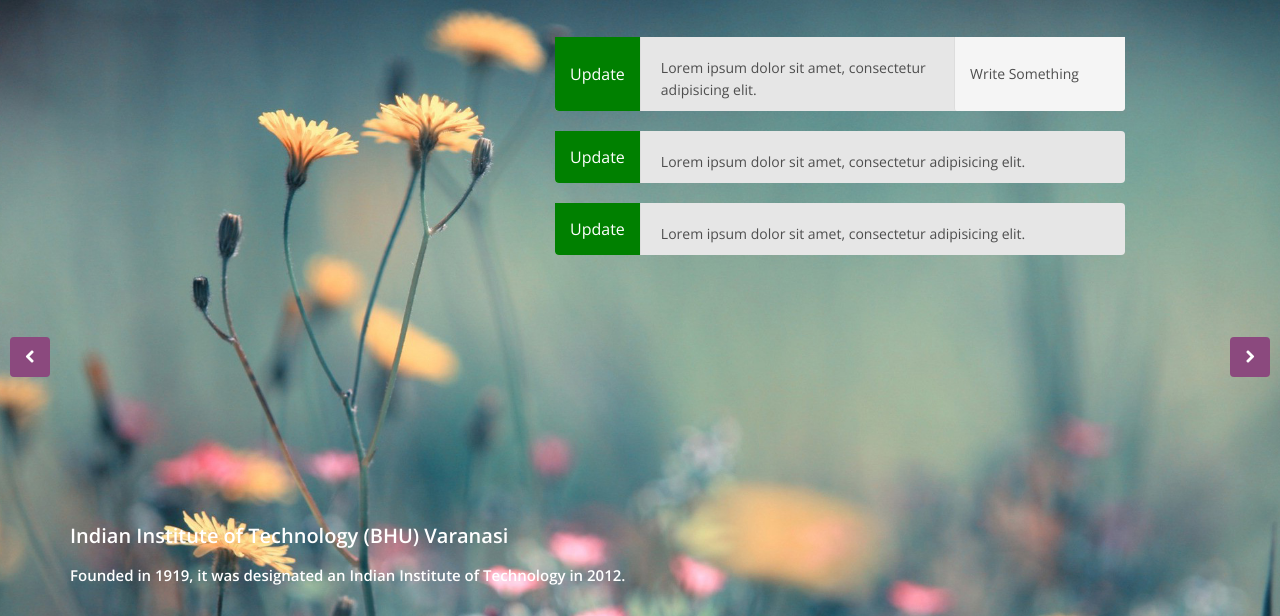
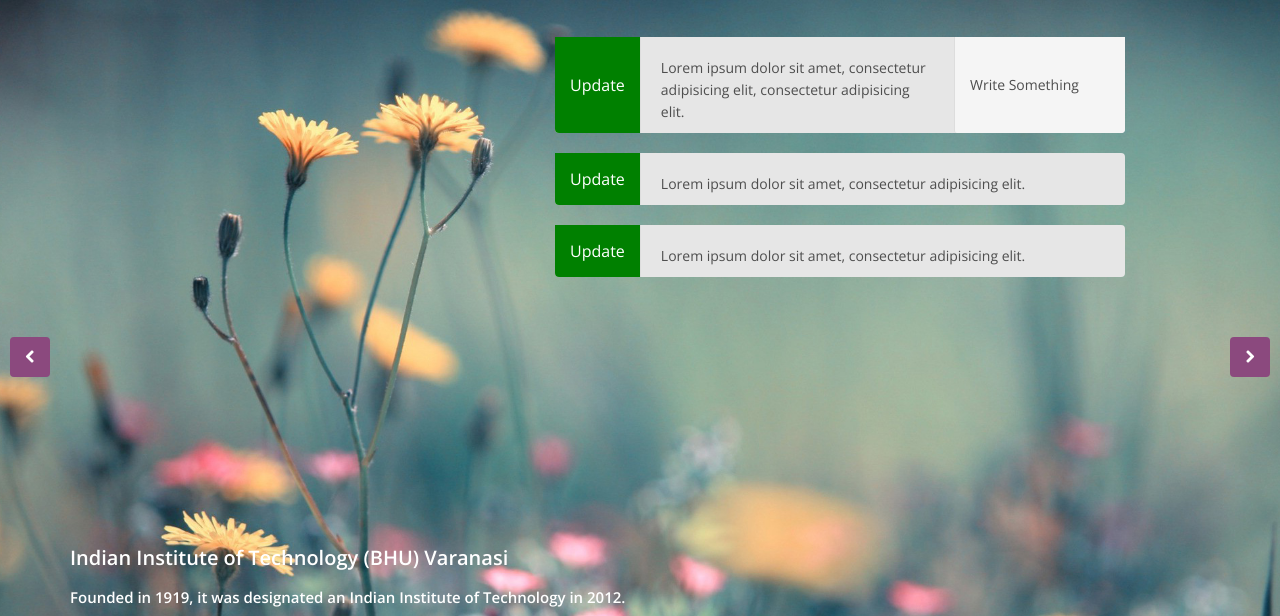
Before and after one commit to shashi1920/iitbhubootstrap, a plain HTML site: page index.html in a window 1280 px wide. Shown: the part 141-757 px from the top of the page. Drawn offline with nearby package versions, Linux system fonts and the light colour scheme.

Commit message:
Update index.html

```diff
--- a/index.html
+++ b/index.html
@@ -104,9 +104,19 @@
                 <div class="item active" style="background-image: url(images/slider/bg1.jpg)">
                     <div class="container">
                         <div class="row slide-margin">
-                        <!--
-   Notification Panel
- -->
+
+<!--   Notification Panel  -->
+
+<div class="row"><div class="col-xs-10 col-xs-offset-1 col-sm-8 col-sm-offset-2 col-md-6 col-md-offset-5">
+
+	<div class="panel panel-default panel-horizontal">
+    		<div class="panel-heading">
+        		<h3 class="panel-title">Update</h3>
+    		</div>
+    		<div class="panel-body">Lorem ipsum dolor sit amet, consectetur adipisicing elit, consectetur adipisicing elit.</div>
+    		<div class="panel-footer">Write Something</div>
+	</div>
+</div></div>
 
  <div class="row"><div class="col-xs-10 col-xs-offset-1 col-sm-8 col-sm-offset-2 col-md-6 col-md-offset-5">
 
@@ -115,31 +125,16 @@
         		<h3 class="panel-title">Update</h3>
     		</div>
     		<div class="panel-body">Lorem ipsum dolor sit amet, consectetur adipisicing elit.</div>
-    <div class="panel-footer">Write Something</div>
 	</div>
+</div></div>
 
-</div></div>
  <div class="row"><div class="col-xs-10 col-xs-offset-1 col-sm-8 col-sm-offset-2 col-md-6 col-md-offset-5">
-
 	<div class="panel panel-default panel-horizontal">
     	<div class="panel-heading">
 		<h3 class="panel-title">Update</h3>
     	</div>
     	<div class="panel-body">Lorem ipsum dolor sit amet, consectetur adipisicing elit.</div>
-
 	</div>
-
-</div></div>
- <div class="row"><div class="col-xs-10 col-xs-offset-1 col-sm-8 col-sm-offset-2 col-md-6 col-md-offset-5">
-
-<div class="panel panel-default panel-horizontal">
-    <div class="panel-heading">
-        <h3 class="panel-title">Update</h3>
-    </div>
-    <div class="panel-body">Lorem ipsum dolor sit amet, consectetur adipisicing elit.</div>
-
-</div>
-
 </div></div>
 
    <!--
```
Lines whose indentation alone changed are shown as unchanged.
